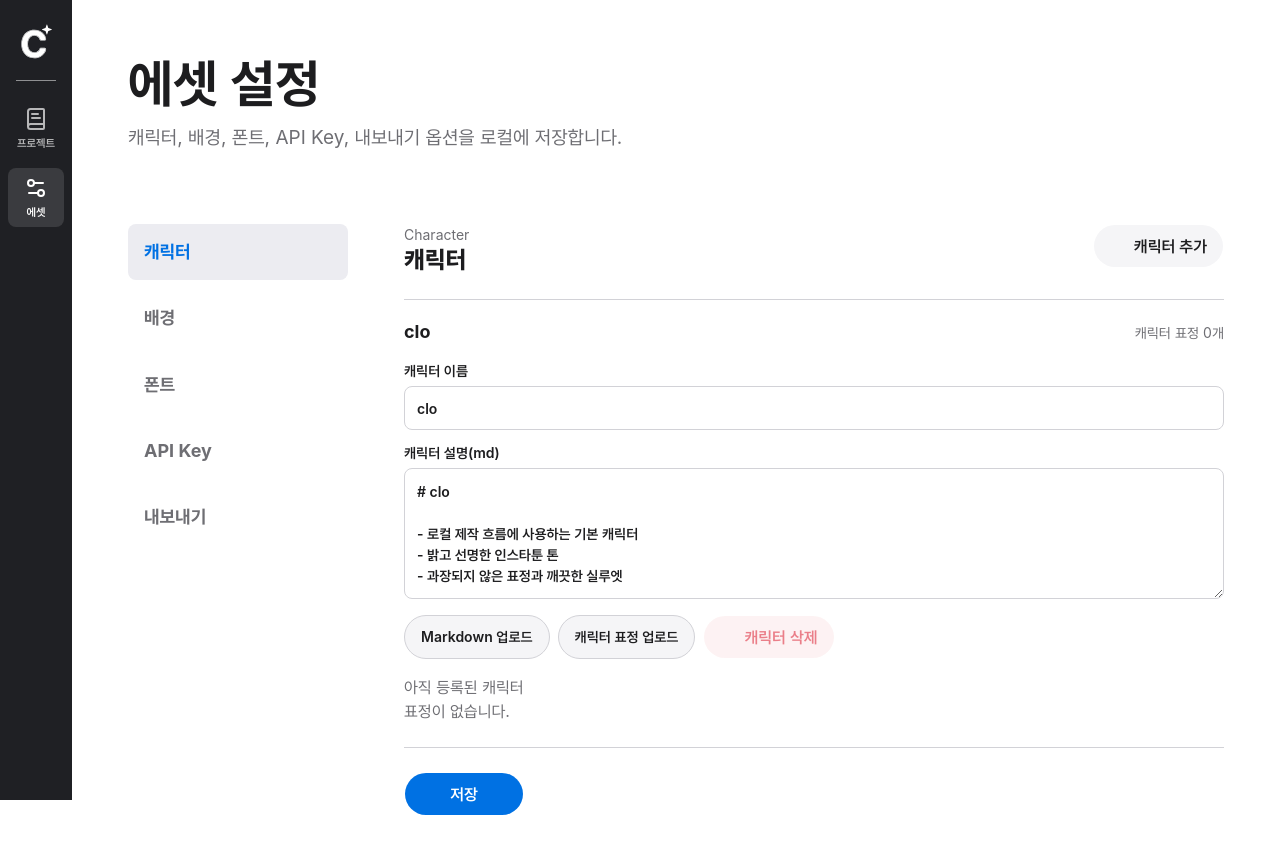
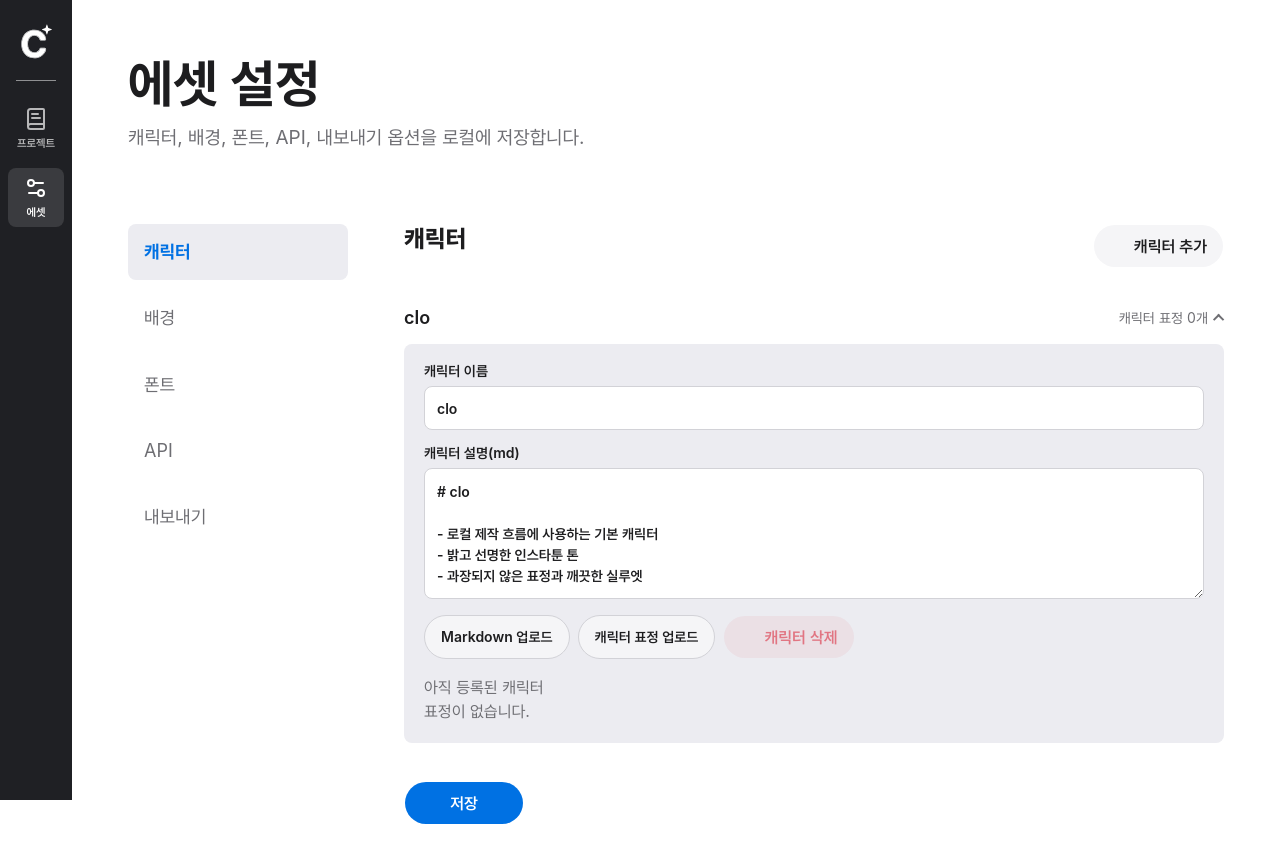
Before and after one commit to 2jungwu/CloToon, a Next.js app in the folder apps/studio/: page /assets in a window 1280 px wide. Shown: the top 862 px of the page. Built offline with nearby package versions, Linux system fonts and the light colour scheme; some icons are missing.

Commit message:
Refine assets and Gemini model settings

```diff
--- a/apps/studio/app/api/images/generate/route.ts
+++ b/apps/studio/app/api/images/generate/route.ts
@@ -9,9 +9,14 @@ import {
 } from "@/lib/cuts/image-data-url";
 import {
   buildImageGenerationPrompt,
-  GEMINI_IMAGE_MODEL,
   getSelectedCharacter,
 } from "@/lib/image-generation/prompt-builder";
+import {
+  defaultGeminiImageModel,
+  geminiImageModelIds,
+  type GeminiImageModel,
+  supportsGeminiImageSize,
+} from "@/lib/image-generation/models";
 
 export const runtime = "nodejs";
 export const maxDuration = 120;
@@ -61,6 +66,7 @@ const requestSchema = z.object({
       color: z.string().max(40),
     }),
   }),
+  model: z.enum(geminiImageModelIds).optional().default(defaultGeminiImageModel),
 });
 
 type GeminiPart =
@@ -123,7 +129,7 @@ export async function POST(request: Request) {
     );
   }
 
-  const { apiKey, assets, cut, project } = result.data;
+  const { apiKey, assets, cut, model, project } = result.data;
   const prompt = buildImageGenerationPrompt({ assets, cut, project });
   const selectedCharacter = getSelectedCharacter(assets);
   const parts: GeminiPart[] = [
@@ -138,7 +144,7 @@ export async function POST(request: Request) {
 
   try {
     geminiResponse = await fetch(
-      `https://generativelanguage.googleapis.com/v1beta/models/${GEMINI_IMAGE_MODEL}:generateContent`,
+      `https://generativelanguage.googleapis.com/v1beta/models/${model}:generateContent`,
       {
         method: "POST",
         headers: {
@@ -151,13 +157,7 @@ export async function POST(request: Request) {
               parts,
             },
           ],
-          generationConfig: {
-            responseModalities: ["Image"],
-            imageConfig: {
-              aspectRatio: project.canvasPreset,
-              imageSize: "1K",
-            },
-          },
+          generationConfig: buildGeminiGenerationConfig(model, project.canvasPreset),
         }),
         cache: "no-store",
         signal: AbortSignal.timeout(geminiRequestTimeoutMs),
@@ -230,8 +230,18 @@ export async function POST(request: Request) {
   return NextResponse.json({
     imageDataUrl,
     mimeType,
-    model: GEMINI_IMAGE_MODEL,
+    model,
   });
+}
+
+function buildGeminiGenerationConfig(model: GeminiImageModel, aspectRatio: string) {
+  return {
+    responseModalities: ["Image"],
+    imageConfig: {
+      aspectRatio,
+      ...(supportsGeminiImageSize(model) ? { imageSize: "1K" } : {}),
+    },
+  };
 }
 
 function dataUrlToInlinePart(dataUrl: string): GeminiPart | null {
--- a/apps/studio/app/assets/page.tsx
+++ b/apps/studio/app/assets/page.tsx
@@ -21,6 +21,12 @@ import {
 import { Textarea } from "@/components/ui/textarea";
 import { isAllowedReferenceImageDataUrl } from "@/lib/cuts/image-data-url";
 import { assetsStorageKey, settingsStorageKey } from "@/lib/image-generation/storage";
+import {
+  defaultGeminiImageModel,
+  geminiImageModels,
+  normalizeGeminiImageModel,
+  type GeminiImageModel,
+} from "@/lib/image-generation/models";
 
 type AssetSection = "characters" | "background" | "fonts" | "api-key" | "export";
 
@@ -55,6 +61,7 @@ type StudioAssets = {
 type StudioSettings = {
   provider: "gemini";
   geminiApiKey: string;
+  geminiModel: GeminiImageModel;
   exportScale: "1080" | "2160";
   saveOriginalHtml: boolean;
 };
@@ -63,7 +70,7 @@ const menuItems: { id: AssetSection; label: string }[] = [
   { id: "characters", label: "캐릭터" },
   { id: "background", label: "배경" },
   { id: "fonts", label: "폰트" },
-  { id: "api-key", label: "API Key" },
+  { id: "api-key", label: "API" },
   { id: "export", label: "내보내기" },
 ];
 
@@ -225,7 +232,7 @@ function AssetsClient({
       <div className="page-heading">
         <p className="eyebrow">Assets</p>
         <h1>에셋 설정</h1>
-        <p>캐릭터, 배경, 폰트, API Key, 내보내기 옵션을 로컬에 저장합니다.</p>
+        <p>캐릭터, 배경, 폰트, API, 내보내기 옵션을 로컬에 저장합니다.</p>
       </div>
 
       <div className="split-layout asset-layout">
@@ -357,7 +364,6 @@ function CharacterPanel({
     <>
       <div className="panel-heading">
         <div>
-          <p className="eyebrow">Character</p>
           <h2>캐릭터</h2>
         </div>
         <Button onClick={onAddCharacter} type="button" variant="secondary">
@@ -378,8 +384,11 @@ function CharacterPanel({
                 onClick={() => onSelectCharacter(character.id)}
                 type="button"
               >
-                <strong>{character.name}</strong>
-                <span>캐릭터 표정 {character.expressions.length}개</span>
+                <span className="character-disclosure-title">{character.name}</span>
+                <span className="character-disclosure-meta">
+                  캐릭터 표정 {character.expressions.length}개
+                  <span aria-hidden className="character-disclosure-chevron" />
+                </span>
               </button>
 
               {expanded ? (
@@ -479,7 +488,6 @@ function BackgroundPanel({
     <>
       <div className="panel-heading">
         <div>
-          <p className="eyebrow">Background</p>
           <h2>배경 설정</h2>
           <p>컷 생성에 참고할 배경 이름, 프롬프트, 색상을 저장합니다.</p>
         </div>
@@ -513,7 +521,6 @@ function BackgroundPanel({
 
       <div className="asset-preview" style={{ background: assets.background.color }}>
         <strong>{assets.background.name}</strong>
-        <span>{assets.background.prompt}</span>
       </div>
 
       <SaveRow onSave={onSave} saved={saveState === "assets"} />
@@ -536,7 +543,6 @@ function FontsPanel({
     <>
       <div className="panel-heading">
         <div>
-          <p className="eyebrow">Fonts</p>
           <h2>폰트 설정</h2>
           <p>HTML 미리보기와 내보내기에서 사용할 자막/대사 폰트를 관리합니다.</p>
         </div>
@@ -588,9 +594,8 @@ function ApiKeyPanel({
     <>
       <div className="panel-heading">
         <div>
-          <p className="eyebrow">API Key</p>
-          <h2>API Key 등록</h2>
-          <p>이미지 생성에 사용할 Gemini API Key를 브라우저 로컬 저장소에 저장합니다.</p>
+          <h2>API 등록</h2>
+          <p>이미지 생성에 사용할 Gemini API Key와 호출 모델을 브라우저 로컬 저장소에 저장합니다.</p>
         </div>
         <span className={apiKeyReady ? "status-pill ready" : "status-pill warning"}>
           {apiKeyReady ? "Ready" : "API Key 필요"}
@@ -606,6 +611,34 @@ function ApiKeyPanel({
           onChange={(event) => onUpdate({ geminiApiKey: event.target.value })}
         />
       </Label>
+
+      <Label className="field-stack">
+        Gemini 이미지 모델
+        <Select
+          value={settings.geminiModel}
+          onValueChange={(value) => onUpdate({ geminiModel: normalizeGeminiImageModel(value) })}
+        >
+          <SelectTrigger>
+            <SelectValue />
+          </SelectTrigger>
+          <SelectContent>
+            {geminiImageModels.map((model) => (
+              <SelectItem key={model.id} value={model.id}>
+                {model.label}
+              </SelectItem>
+            ))}
+          </SelectContent>
+        </Select>
+      </Label>
+
+      <div className="model-option-list" aria-label="Gemini 이미지 모델 설명">
+        {geminiImageModels.map((model) => (
+          <p data-active={settings.geminiModel === model.id} key={model.id}>
+            <strong>{model.label}</strong>
+            <span>{model.description}</span>
+          </p>
+        ))}
+      </div>
 
       <div className="notice-panel">
         Provider 선택은 제거되었고 Gemini API Key 등록을 기본 설정으로 사용합니다. Google 로그인만으로
@@ -634,7 +667,6 @@ function ExportPanel({
     <>
       <div className="panel-heading">
         <div>
-          <p className="eyebrow">Export</p>
           <h2>내보내기 옵션</h2>
           <p>PNG/ZIP 다운로드와 provider payload preview 옵션을 저장합니다.</p>
         </div>
@@ -709,6 +741,7 @@ function buildPreview(assets: StudioAssets, settings: StudioSettings) {
   return JSON.stringify(
     {
       provider: "gemini",
+      model: settings.geminiModel,
       apiKeyRegistered: settings.geminiApiKey.trim().length > 0,
       promptParts: [
         "cut.imagePrompt",
@@ -843,6 +876,7 @@ function migrateSettings(value: unknown): StudioSettings {
   return {
     provider: "gemini",
     geminiApiKey: getString(value.geminiApiKey, ""),
+    geminiModel: normalizeGeminiImageModel(value.geminiModel),
     exportScale: value.exportScale === "2160" ? "2160" : "1080",
     saveOriginalHtml: typeof value.saveOriginalHtml === "boolean" ? value.saveOriginalHtml : true,
   };
@@ -884,6 +918,7 @@ function createDefaultSettings(): StudioSettings {
   return {
     provider: "gemini",
     geminiApiKey: "",
+    geminiModel: defaultGeminiImageModel,
     exportScale: "1080",
     saveOriginalHtml: true,
   };
--- a/apps/studio/app/styles.css
+++ b/apps/studio/app/styles.css
@@ -1096,7 +1096,7 @@ textarea::placeholder {
   color: var(--app-text-secondary);
   cursor: pointer;
   font-size: 18px;
-  font-weight: 700;
+  font-weight: 400;
   line-height: 1.35;
   padding: 16px;
   text-align: left;
@@ -1142,6 +1142,10 @@ textarea::placeholder {
   background: #ececf1;
   color: var(--app-blue);
   outline: 0;
+}
+
+.split-menu-item[data-active="true"] {
+  font-weight: 700;
 }
 
 .split-content {
@@ -1298,6 +1302,14 @@ body:has(.app-side-link[href="/projects"]:focus-visible) .project-drawer,
 
 .project-drawer-row:not([data-active="true"]) .project-menu-item > span:first-child {
   color: var(--app-text-secondary);
+  font-weight: 400;
+}
+
+.project-menu-item small {
+  color: var(--app-text-tertiary);
+  font-size: 12px;
+  font-weight: 400;
+  line-height: 1.35;
 }
 
 .project-drawer-meta {
@@ -1328,6 +1340,11 @@ body:has(.app-side-link[href="/projects"]:focus-visible) .project-drawer,
 .project-menu-item .ui-chip,
 .project-context-chips .ui-chip {
   color: var(--app-blue);
+}
+
+.project-drawer-meta .ui-chip {
+  background: #f1f1f4;
+  color: var(--app-text-secondary);
 }
 
 .project-row-delete {
@@ -1860,15 +1877,11 @@ body:has(.app-side-link[href="/projects"]:focus-visible) .project-drawer,
 
 .character-disclosure-list {
   display: grid;
-  gap: 0;
+  gap: 10px;
 }
 
 .character-disclosure {
-  border-bottom: 1px solid var(--app-border);
-}
-
-.character-disclosure:first-child {
-  border-top: 1px solid var(--app-border);
+  border-bottom: 0;
 }
 
 .character-disclosure-trigger {
@@ -1880,7 +1893,7 @@ body:has(.app-side-link[href="/projects"]:focus-visible) .project-drawer,
   display: flex;
   gap: 16px;
   justify-content: space-between;
-  padding: 20px 0;
+  padding: 14px 0;
   text-align: left;
   width: 100%;
 }
@@ -1891,21 +1904,46 @@ body:has(.app-side-link[href="/projects"]:focus-visible) .project-drawer,
   outline: 0;
 }
 
-.character-disclosure-trigger strong {
+.character-disclosure-title {
   font-size: 18px;
+  font-weight: 600;
   line-height: 1.35;
-}
-
-.character-disclosure-trigger span {
+  min-width: 0;
+  overflow: hidden;
+  text-overflow: ellipsis;
+  white-space: nowrap;
+}
+
+.character-disclosure-meta {
+  align-items: center;
   color: var(--app-text-secondary);
+  display: inline-flex;
   flex-shrink: 0;
   font-size: 14px;
+  gap: 8px;
+  line-height: 1.35;
+}
+
+.character-disclosure-chevron {
+  border-bottom: 2px solid currentColor;
+  border-right: 2px solid currentColor;
+  height: 8px;
+  transform: rotate(45deg) translateY(-2px);
+  transition: transform 160ms ease;
+  width: 8px;
+}
+
+.character-disclosure[data-open="true"] .character-disclosure-chevron {
+  transform: rotate(225deg) translateY(-2px);
 }
 
 .character-disclosure-body {
+  background: #ececf1;
+  border-radius: 8px;
   display: grid;
   gap: 16px;
-  padding: 0 0 24px;
+  margin-bottom: 14px;
+  padding: 20px;
 }
 
 .asset-detail .toolbar-row [data-slot="button"] {
@@ -1981,6 +2019,40 @@ body:has(.app-side-link[href="/projects"]:focus-visible) .project-drawer,
   background: rgba(255, 159, 10, 0.12);
   border-color: rgba(191, 91, 0, 0.2);
   padding: 14px;
+}
+
+.model-option-list {
+  display: grid;
+  gap: 8px;
+}
+
+.model-option-list p {
+  align-items: center;
+  background: #f5f5f7;
+  border-radius: 8px;
+  color: var(--app-text-secondary);
+  display: flex;
+  gap: 10px;
+  justify-content: space-between;
+  margin: 0;
+  padding: 12px 14px;
+}
+
+.model-option-list p[data-active="true"] {
+  background: #ececf1;
+  color: var(--app-text);
+}
+
+.model-option-list strong {
+  color: inherit;
+  font-size: 14px;
+  font-weight: 600;
+}
+
+.model-option-list span {
+  color: var(--app-text-secondary);
+  font-size: 13px;
+  text-align: right;
 }
 
 .status-pill {
--- a/apps/studio/components/workspace/workspace-editor.tsx
+++ b/apps/studio/components/workspace/workspace-editor.tsx
@@ -16,6 +16,7 @@ import { toCssImageUrl } from "@/lib/cuts/image-data-url";
 import type { Cut, CutImageStatus } from "@/lib/cuts/types";
 import {
   loadGeminiApiKeyFromStorage,
+  loadGeminiImageModelFromStorage,
   loadImageGenerationAssetsFromStorage,
 } from "@/lib/image-generation/storage";
 import type { ImageGenerationAssets } from "@/lib/image-generation/types";
@@ -227,6 +228,7 @@ export function WorkspaceEditor({ project, initialCuts }: WorkspaceEditorProps)
         headers: { "Content-Type": "application/json" },
         body: JSON.stringify({
           apiKey,
+          model: loadGeminiImageModelFromStorage(window.localStorage),
           project: {
             id: project.id,
             name: project.name,
--- /dev/null
+++ b/apps/studio/lib/image-generation/models.ts
@@ -0,0 +1,43 @@
+export const geminiImageModelIds = [
+  "gemini-3.1-flash-image-preview",
+  "gemini-3-pro-image-preview",
+  "gemini-2.5-flash-image",
+] as const;
+
+export type GeminiImageModel = (typeof geminiImageModelIds)[number];
+
+export const defaultGeminiImageModel: GeminiImageModel = "gemini-3.1-flash-image-preview";
+
+export const geminiImageModels: Array<{
+  id: GeminiImageModel;
+  label: string;
+  description: string;
+}> = [
+  {
+    id: "gemini-3.1-flash-image-preview",
+    label: "Gemini 3.1 Flash Image Preview",
+    description: "균형형 기본 모델",
+  },
+  {
+    id: "gemini-3-pro-image-preview",
+    label: "Gemini 3 Pro Image Preview",
+    description: "복잡한 지시와 고품질 자산용",
+  },
+  {
+    id: "gemini-2.5-flash-image",
+    label: "Gemini 2.5 Flash Image",
+    description: "속도와 효율 중심",
+  },
+];
+
+export function isGeminiImageModel(value: unknown): value is GeminiImageModel {
+  return typeof value === "string" && geminiImageModelIds.includes(value as GeminiImageModel);
+}
+
+export function normalizeGeminiImageModel(value: unknown): GeminiImageModel {
+  return isGeminiImageModel(value) ? value : defaultGeminiImageModel;
+}
+
+export function supportsGeminiImageSize(model: GeminiImageModel) {
+  return model !== "gemini-2.5-flash-image";
+}
--- a/apps/studio/lib/image-generation/prompt-builder.ts
+++ b/apps/studio/lib/image-generation/prompt-builder.ts
@@ -3,8 +3,9 @@ import type {
   ImageGenerationAssets,
   ImageGenerationCharacter,
 } from "@/lib/image-generation/types";
+import { defaultGeminiImageModel } from "@/lib/image-generation/models";
 
-export const GEMINI_IMAGE_MODEL = "gemini-3.1-flash-image-preview";
+export const GEMINI_IMAGE_MODEL = defaultGeminiImageModel;
 
 export const GENERATED_IMAGE_TEXT_BAN =
   "No readable text, captions, speech bubbles, Korean lettering, UI text, subtitles, or dialogue inside the generated image.";
--- a/apps/studio/lib/image-generation/storage.ts
+++ b/apps/studio/lib/image-generation/storage.ts
@@ -1,5 +1,6 @@
 import type { ImageGenerationAssets, ImageGenerationCharacter } from "@/lib/image-generation/types";
 import { isAllowedReferenceImageDataUrl } from "@/lib/cuts/image-data-url";
+import { normalizeGeminiImageModel } from "@/lib/image-generation/models";
 
 export const assetsStorageKey = "local-studio-assets";
 export const settingsStorageKey = "local-studio-settings";
@@ -13,6 +14,11 @@ const defaultCharacterMarkdown = `# clo
 export function loadGeminiApiKeyFromStorage(storage: Storage) {
   const value = readStorageJson(storage, settingsStorageKey);
   return isRecord(value) ? getString(value.geminiApiKey, "") : "";
+}
+
+export function loadGeminiImageModelFromStorage(storage: Storage) {
+  const value = readStorageJson(storage, settingsStorageKey);
+  return isRecord(value) ? normalizeGeminiImageModel(value.geminiModel) : normalizeGeminiImageModel(null);
 }
 
 export function loadImageGenerationAssetsFromStorage(storage: Storage): ImageGenerationAssets {
```
Also changed, not shown: apps/studio/components/studio/studio-workbench.tsx (+17 -1 lines).
